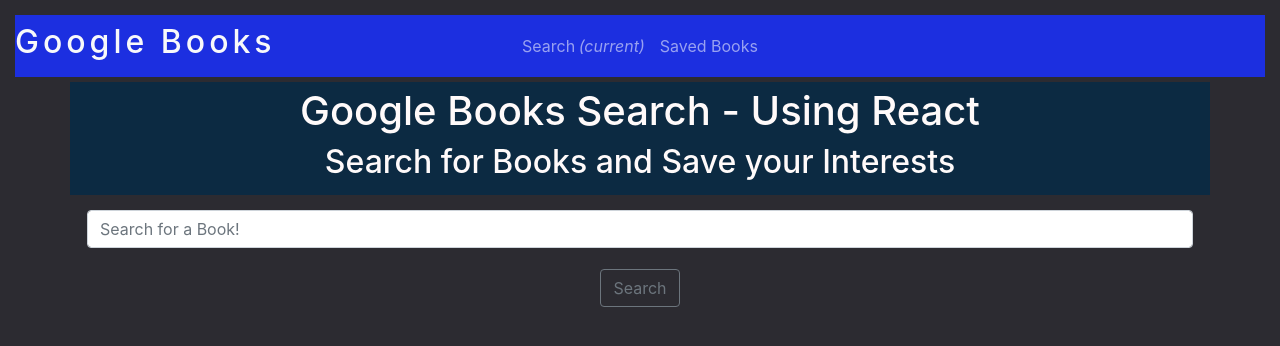
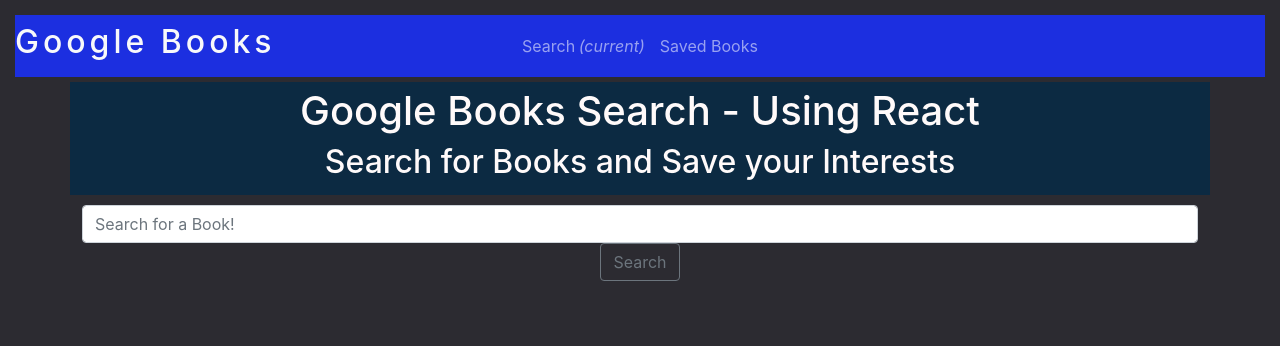
Before and after one commit to mrllanes/Google-Book-Search, a React (Create React App) app in the folder client/: page / in a window 1280 px wide. Shown: the top 346 px of the page. Built offline with nearby package versions, Linux system fonts and the light colour scheme.

Commit message:
Modifications to Search functionality

```diff
--- a/client/src/components/SearchField.js
+++ /dev/null
@@ -1,13 +0,0 @@
-export const SearchField = () => {
-    return (
-        <div className="input-group mb-3">
-            <input
-                type="text"
-                class="form-control"
-                placeholder="Search for a Book!"
-                aria-label="Search"
-                aria-describedby="button-addon2"
-            />
-        </div>
-    );
-};
--- a/client/src/pages/Search.js
+++ b/client/src/pages/Search.js
@@ -1,7 +1,6 @@
 import { useState } from "react";
 import API from "../utils/API";
 import { BookCard } from "../components/BookCard";
-import { SearchField } from "../components/SearchField";
 
 export const Search = () => {
     const [books, setBooks] = useState([]);
@@ -20,10 +19,23 @@
             });
     };
 
+    const handleInput = (e) => {
+        setSearchWord(e.target.value);
+    };
+
     return (
         <>
             <div className="container text-center">
-                <SearchField />
+                <input
+                    type="text"
+                    class="form-control"
+                    id="searchWord"
+                    placeholder="Search for a Book!"
+                    value={searchWord}
+                    onChange={handleInput}
+                    aria-label="Search"
+                    aria-describedby="button-addon2"
+                />
                 <button
                     class="btn btn-outline-secondary"
                     type="button"
@@ -36,9 +48,15 @@
             <div className="container text-center">
                 <div className="row">
                     <div className="col">
-                        {books.map((data) => (
+                        {books.map((data, id) => (
                             <div key={data.id} classname="col">
-                                <BookCard {...data} />
+                                <BookCard
+                                    title={data.title}
+                                    author={data.author}
+                                    description={data.description}
+                                    image={data.image}
+                                    link={data.link}
+                                />
                             </div>
                         ))}
                     </div>
```
